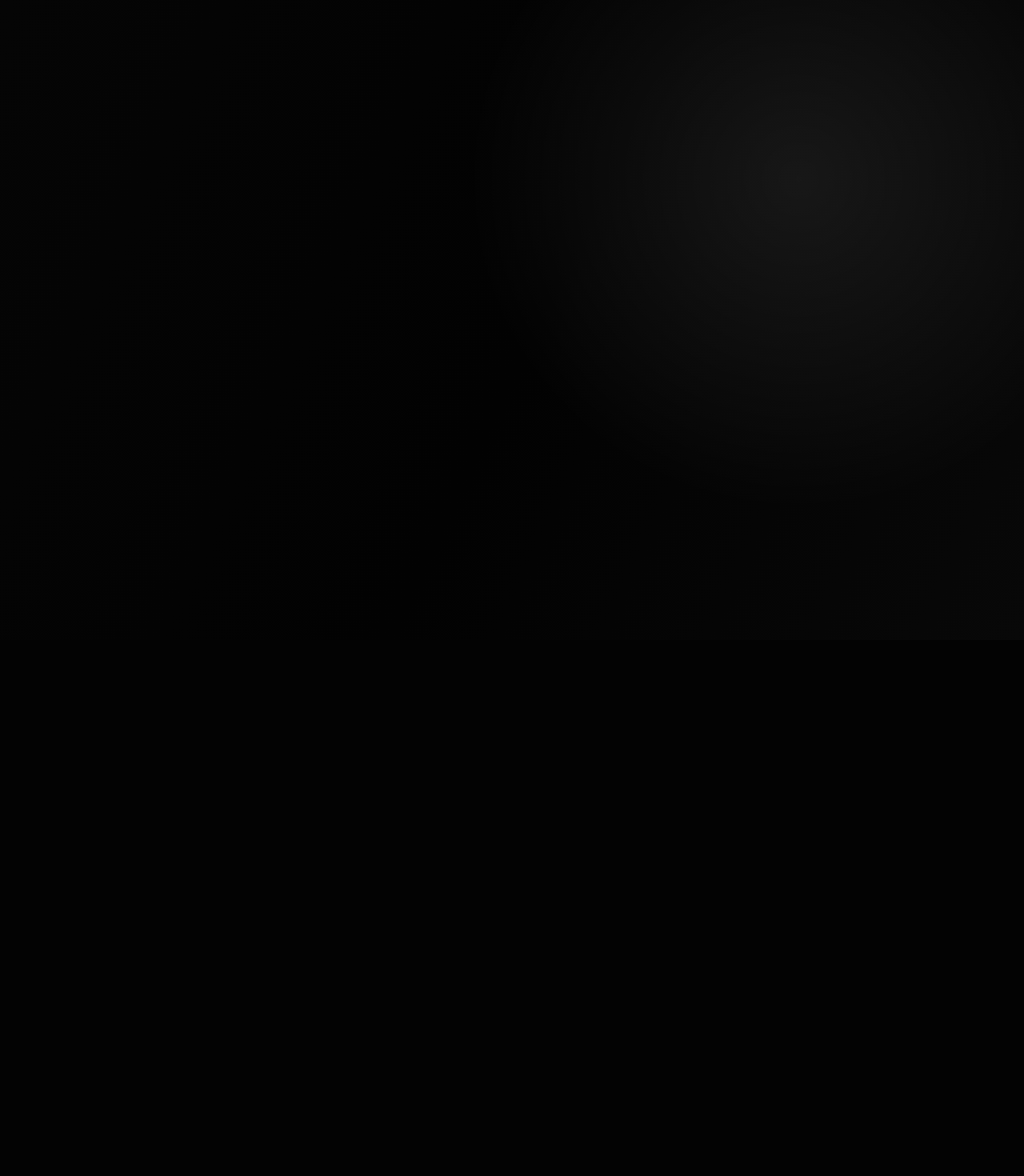
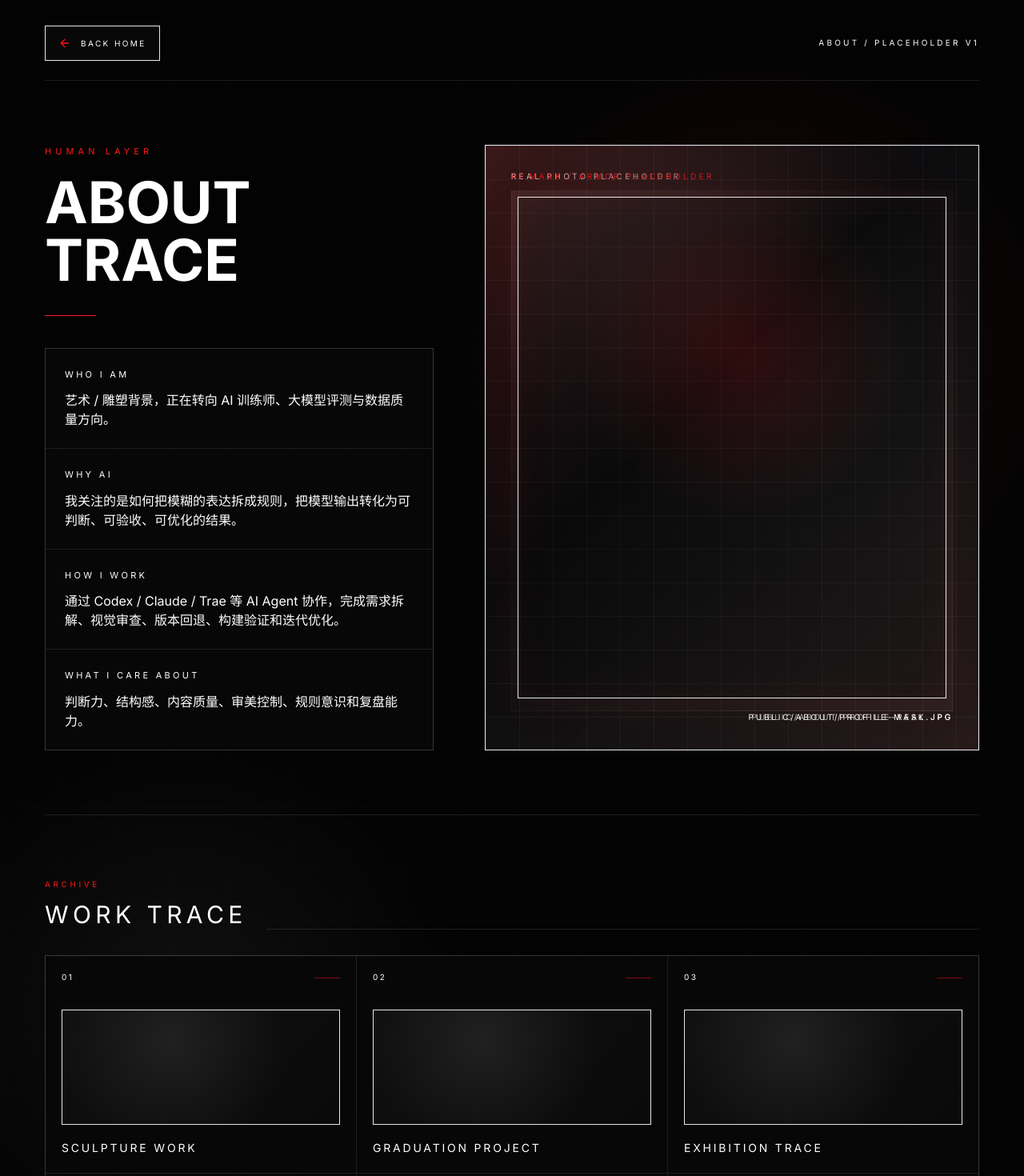
Before and after one commit to tpyy456/ai-art-lab, a React (Vite) app: page /about in a window 1280 px wide. Before the commit this address had no page. Shown: the top 1470 px of the page at 80% size. Before the commit the page ends 800 px from the top, so only its background shows below. Built offline with nearby package versions, Linux system fonts and the light colour scheme.

Commit message:
feat(about): add interactive about page placeholder

```diff
--- a/src/App.tsx
+++ b/src/App.tsx
@@ -5,13 +5,14 @@ import Hero from './features/home';
 import IntroOverlay from './features/intro/IntroOverlay';
 import LabLayout from './features/lab/LabLayout';
 import AiLabPanel from './features/lab/AiLabPanel';
-import { ScanTransitionProvider } from './components/transition/RedScanTransition';
+import { ScanTransitionProvider, useScanTransition } from './components/transition/RedScanTransition';
 
+const AboutPage = lazy(() => import('./features/about/AboutPage'));
 const SkeletonLab = lazy(() => import('./features/lab/_skeleton/SkeletonLab'));
 const TextCollapseLab = lazy(() => import('./features/lab/text-collapse/TextCollapseLab'));
 
-const sections: { label: string; sub: string; lab?: boolean }[] = [
-  { label: 'About', sub: '关于我' },
+const sections: { label: string; sub: string; lab?: boolean; to?: string }[] = [
+  { label: 'About', sub: '关于我', to: '/about' },
   { label: 'AI LAB', sub: 'AI 实验室', lab: true },
   { label: 'Projects', sub: '项目' },
   { label: 'Resume', sub: '简历' },
@@ -33,6 +34,7 @@ function readIntroDone() {
 // 首页逻辑：IntroOverlay 先显示 → ENTER SYSTEM 转场 → 主站淡入 → Hero 仅在 introComplete 后挂载。
 // 与原 App 的唯一差别：introComplete 初值改为读 sessionStorage、完成时写入（仅本组件内，不改 Hero / IntroOverlay）。
 function HomeRoute() {
+  const { navigateWithScan } = useScanTransition();
   const [introComplete, setIntroComplete] = useState(readIntroDone);
   const [labOpen, setLabOpen] = useState(false);
 
@@ -100,6 +102,15 @@ function HomeRoute() {
                   >
                     {inner}
                   </button>
+                ) : section.to ? (
+                  <button
+                    key={section.label}
+                    type="button"
+                    onClick={() => navigateWithScan(section.to!)}
+                    className="group min-h-64 cursor-pointer bg-[#080808] p-6 text-left transition-colors duration-300 hover:bg-[#101010]"
+                  >
+                    {inner}
+                  </button>
                 ) : (
                   <article
                     key={section.label}
@@ -134,6 +145,14 @@ function App() {
         <Routes>
         <Route path="/" element={<HomeRoute />} />
         <Route
+          path="/about"
+          element={
+            <Suspense fallback={<LabFallback />}>
+              <AboutPage />
+            </Suspense>
+          }
+        />
+        <Route
           path="/lab/_skeleton"
           element={
             <LabLayout title="SKELETON LAB">
--- /dev/null
+++ b/src/features/about/AboutPage.tsx
@@ -0,0 +1,74 @@
+import { ArrowLeft } from 'lucide-react';
+import { useScanTransition } from '../../components/transition/RedScanTransition';
+import AboutArchiveGrid from './components/AboutArchiveGrid';
+import InteractivePortrait from './components/InteractivePortrait';
+
+const textBlocks = [
+  {
+    title: 'WHO I AM',
+    body: '艺术 / 雕塑背景，正在转向 AI 训练师、大模型评测与数据质量方向。',
+  },
+  {
+    title: 'WHY AI',
+    body: '我关注的是如何把模糊的表达拆成规则，把模型输出转化为可判断、可验收、可优化的结果。',
+  },
+  {
+    title: 'HOW I WORK',
+    body: '通过 Codex / Claude / Trae 等 AI Agent 协作，完成需求拆解、视觉审查、版本回退、构建验证和迭代优化。',
+  },
+  {
+    title: 'WHAT I CARE ABOUT',
+    body: '判断力、结构感、内容质量、审美控制、规则意识和复盘能力。',
+  },
+];
+
+export default function AboutPage() {
+  const { navigateWithScan } = useScanTransition();
+
+  return (
+    <main className="min-h-screen bg-lab-black text-white">
+      <section className="relative overflow-hidden px-5 py-8 sm:px-8 lg:px-14">
+        <div className="grid-noise pointer-events-none absolute inset-0 opacity-35" />
+        <div className="pointer-events-none absolute inset-0 bg-[radial-gradient(circle_at_74%_24%,rgba(214,30,32,0.13),transparent_24rem),radial-gradient(circle_at_18%_68%,rgba(255,255,255,0.05),transparent_22rem)]" />
+
+        <div className="relative z-10 mx-auto max-w-7xl">
+          <header className="flex items-center justify-between border-b border-white/10 pb-6">
+            <button
+              type="button"
+              onClick={() => navigateWithScan('/')}
+              className="group inline-flex h-11 items-center gap-3 border border-white/14 bg-white/[0.02] px-4 text-[10px] uppercase tracking-[0.24em] text-white/62 transition-colors duration-300 hover:border-lab-red/60 hover:text-white"
+            >
+              <ArrowLeft aria-hidden="true" className="h-4 w-4 text-lab-red transition-transform duration-300 group-hover:-translate-x-1" />
+              BACK HOME
+            </button>
+            <p className="hidden text-[10px] uppercase tracking-[0.32em] text-white/32 sm:block">ABOUT / PLACEHOLDER V1</p>
+          </header>
+
+          <div className="grid gap-10 py-14 lg:grid-cols-[0.88fr_1.12fr] lg:gap-16 lg:py-20">
+            <div className="flex flex-col justify-center">
+              <p className="text-[11px] uppercase tracking-[0.46em] text-lab-red">Human Layer</p>
+              <h1 className="mt-5 text-5xl font-semibold uppercase leading-none tracking-normal text-white sm:text-6xl lg:text-7xl">
+                ABOUT
+                <span className="block text-white/42">TRACE</span>
+              </h1>
+              <div className="mt-8 h-px w-16 bg-lab-red" />
+
+              <div className="mt-10 grid gap-px overflow-hidden border border-white/10 bg-white/10">
+                {textBlocks.map((block) => (
+                  <article key={block.title} className="bg-[#070707] p-5 sm:p-6">
+                    <h2 className="text-[11px] uppercase tracking-[0.3em] text-white/72">{block.title}</h2>
+                    <p className="mt-3 text-sm leading-7 text-white/58 sm:text-base">{block.body}</p>
+                  </article>
+                ))}
+              </div>
+            </div>
+
+            <InteractivePortrait />
+          </div>
+
+          <AboutArchiveGrid />
+        </div>
+      </section>
+    </main>
+  );
+}
--- /dev/null
+++ b/src/features/about/components/AboutArchiveGrid.tsx
@@ -0,0 +1,37 @@
+const archiveItems = [
+  'SCULPTURE WORK',
+  'GRADUATION PROJECT',
+  'EXHIBITION TRACE',
+  'PROCESS IMAGE',
+  'LIFE FRAGMENT',
+  'STUDY DESK',
+];
+
+export default function AboutArchiveGrid() {
+  return (
+    <section className="border-t border-white/10 py-16 sm:py-20">
+      <div className="mb-8 flex items-end justify-between gap-6">
+        <div>
+          <p className="text-[10px] uppercase tracking-[0.36em] text-lab-red">Archive</p>
+          <h2 className="mt-3 text-2xl font-medium uppercase tracking-[0.18em] text-white sm:text-3xl">
+            WORK TRACE
+          </h2>
+        </div>
+        <div className="hidden h-px flex-1 bg-white/10 sm:block" />
+      </div>
+
+      <div className="grid gap-px overflow-hidden border border-white/10 bg-white/10 sm:grid-cols-2 lg:grid-cols-3">
+        {archiveItems.map((item, index) => (
+          <article key={item} className="group min-h-64 bg-[#070707] p-5">
+            <div className="flex items-center justify-between text-[10px] uppercase tracking-[0.24em] text-white/28">
+              <span>{String(index + 1).padStart(2, '0')}</span>
+              <span className="h-px w-8 bg-lab-red/50" />
+            </div>
+            <div className="mt-8 h-36 border border-white/8 bg-[radial-gradient(circle_at_40%_28%,rgba(255,255,255,0.08),transparent_9rem),linear-gradient(135deg,rgba(255,255,255,0.035),rgba(255,255,255,0.01))] transition-colors duration-300 group-hover:border-lab-red/30" />
+            <h3 className="mt-5 text-sm font-medium uppercase tracking-[0.2em] text-white/74">{item}</h3>
+          </article>
+        ))}
+      </div>
+    </section>
+  );
+}
--- /dev/null
+++ b/src/features/about/components/InteractivePortrait.tsx
@@ -0,0 +1,61 @@
+import { useState } from 'react';
+
+type MaskPosition = {
+  active: boolean;
+  x: number;
+  y: number;
+};
+
+export default function InteractivePortrait() {
+  const [mask, setMask] = useState<MaskPosition>({ active: false, x: 50, y: 50 });
+
+  const revealMask = mask.active
+    ? `radial-gradient(circle at ${mask.x}% ${mask.y}%, transparent 0 16%, rgba(0,0,0,0.18) 27%, #000 43%)`
+    : 'radial-gradient(circle at 50% 50%, #000 0%, #000 100%)';
+
+  return (
+    <section
+      aria-label="Interactive portrait placeholder"
+      className="group relative min-h-[32rem] overflow-hidden border border-lab-red/24 bg-[#050505] sm:min-h-[38rem] lg:min-h-[44rem]"
+      onMouseMove={(event) => {
+        const rect = event.currentTarget.getBoundingClientRect();
+        setMask({
+          active: true,
+          x: ((event.clientX - rect.left) / rect.width) * 100,
+          y: ((event.clientY - rect.top) / rect.height) * 100,
+        });
+      }}
+      onMouseLeave={() => setMask((current) => ({ ...current, active: false }))}
+    >
+      <div className="absolute inset-0 bg-[radial-gradient(circle_at_48%_24%,rgba(255,255,255,0.14),transparent_18rem),linear-gradient(145deg,rgba(255,255,255,0.08),rgba(255,255,255,0.015)_45%,rgba(214,30,32,0.08))]" />
+      <div className="absolute inset-x-8 bottom-12 top-14 border border-white/10 bg-[linear-gradient(180deg,rgba(255,255,255,0.08),rgba(255,255,255,0.025))] shadow-[inset_0_0_70px_rgba(255,255,255,0.03)]" />
+      <div className="absolute left-8 top-8 text-[10px] uppercase tracking-[0.34em] text-white/36">REAL PHOTO PLACEHOLDER</div>
+      <div className="absolute bottom-8 right-8 text-right text-[10px] uppercase tracking-[0.28em] text-white/26">
+        public/about/profile-real.jpg
+      </div>
+
+      <div
+        className="absolute inset-0 bg-[radial-gradient(circle_at_52%_34%,rgba(255,22,22,0.18),transparent_13rem),linear-gradient(135deg,rgba(214,30,32,0.18),rgba(12,12,14,0.92)_42%,rgba(255,255,255,0.08))] transition-[mask-image,-webkit-mask-image] duration-700"
+        style={{
+          WebkitMaskImage: revealMask,
+          maskImage: revealMask,
+        }}
+      >
+        <div className="absolute inset-0 opacity-60 [background-image:linear-gradient(rgba(255,255,255,0.08)_1px,transparent_1px),linear-gradient(90deg,rgba(255,255,255,0.08)_1px,transparent_1px)] [background-size:42px_42px]" />
+        <div className="absolute inset-x-10 bottom-16 top-16 border border-lab-red/32 bg-black/20 shadow-[0_0_50px_rgba(214,30,32,0.1),inset_0_0_42px_rgba(214,30,32,0.06)]" />
+        <div className="absolute left-8 top-8 text-[10px] uppercase tracking-[0.34em] text-lab-red/80">
+          AI MASK / ARMOR PLACEHOLDER
+        </div>
+        <div className="absolute bottom-8 right-8 text-right text-[10px] uppercase tracking-[0.28em] text-lab-red/42">
+          public/about/profile-mask.jpg
+        </div>
+      </div>
+
+      <div className="pointer-events-none absolute inset-0 border border-white/[0.04]" />
+      <span className="pointer-events-none absolute -left-px -top-px h-8 w-8 border-l border-t border-lab-red/50" />
+      <span className="pointer-events-none absolute -right-px -top-px h-8 w-8 border-r border-t border-lab-red/50" />
+      <span className="pointer-events-none absolute -bottom-px -left-px h-8 w-8 border-b border-l border-lab-red/50" />
+      <span className="pointer-events-none absolute -bottom-px -right-px h-8 w-8 border-b border-r border-lab-red/50" />
+    </section>
+  );
+}
```
